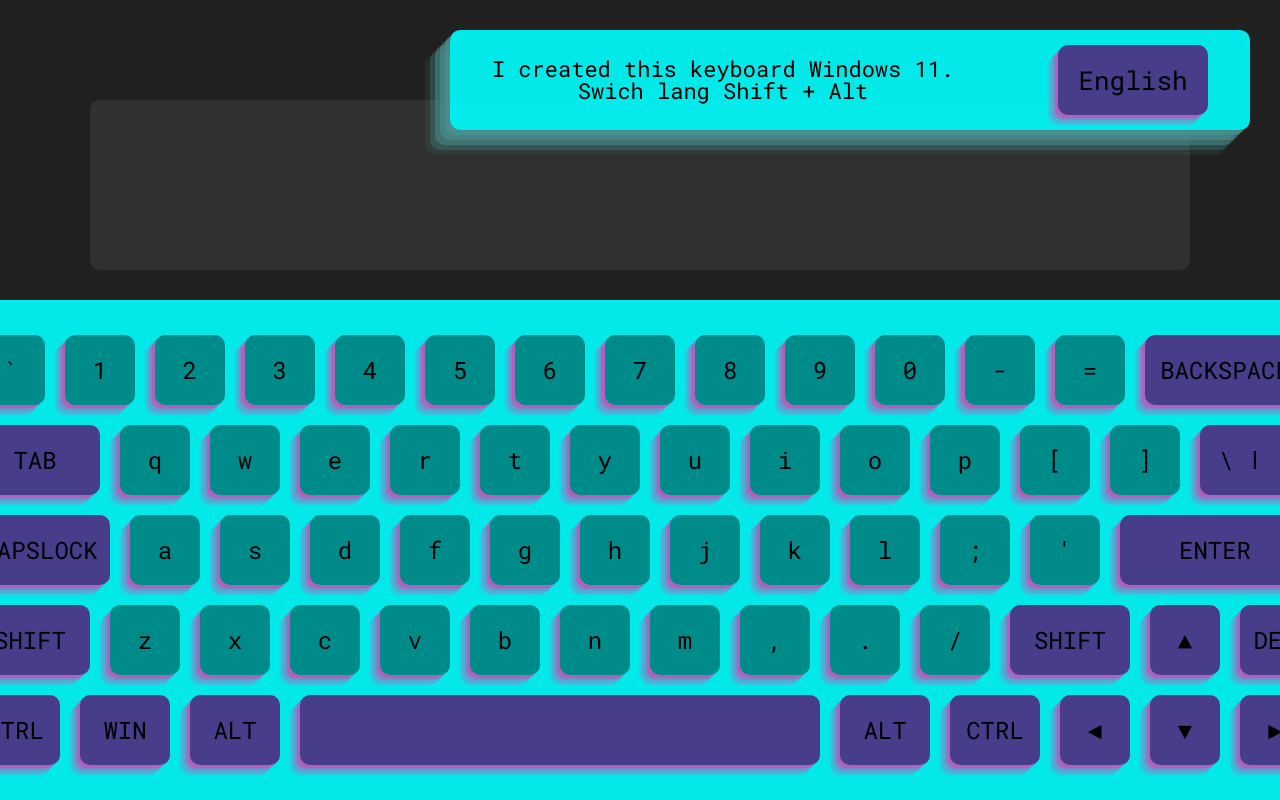
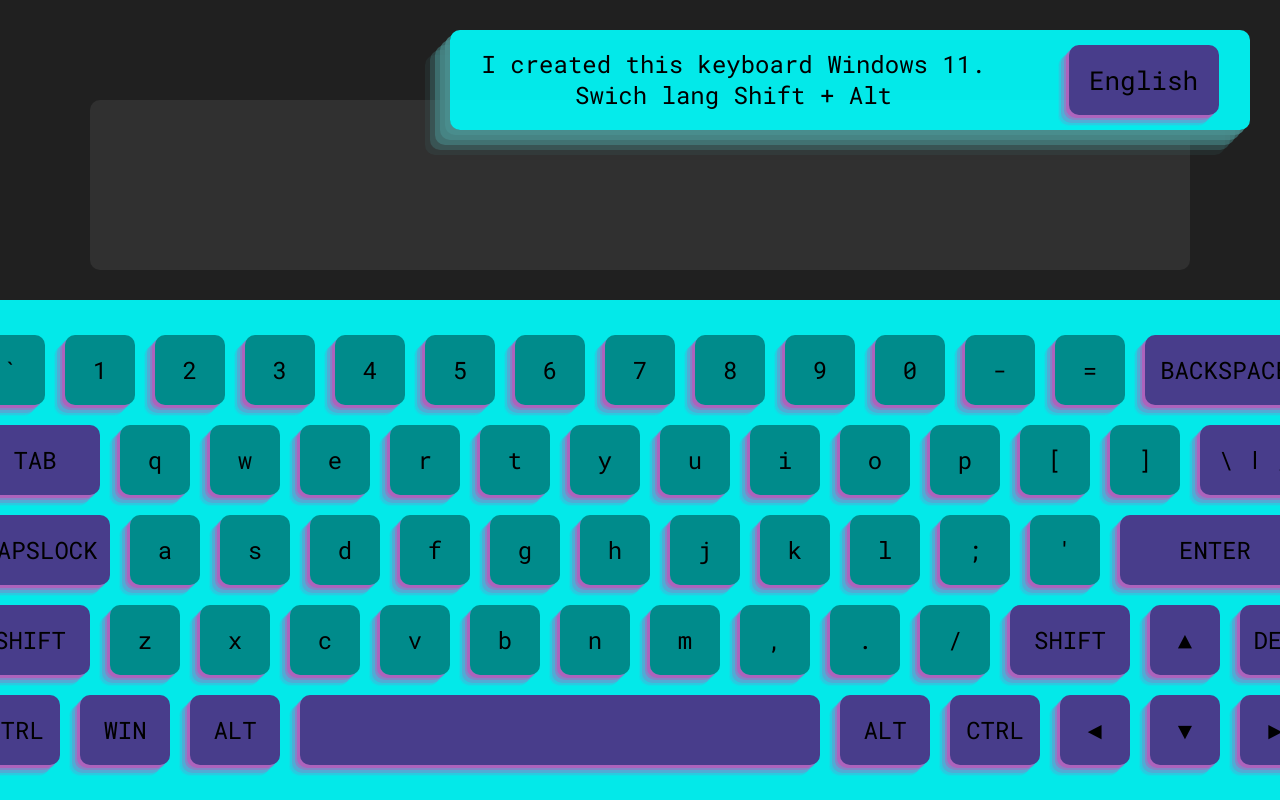
Before and after one commit to hell-llex/virtual-keyboard, a website: page keyboard/index.html in a window 1280 px wide. Shown: the top 800 px of the page. Drawn offline with Linux system fonts and the light colour scheme.

Commit message:
fix: info panel

```diff
--- a/keyboard/scss/style.scss
+++ b/keyboard/scss/style.scss
@@ -40,8 +40,8 @@ body {
 }
 .info-keyboard {
     font-family: 'Roboto Mono', monospace;
-    font-size: 22px;
-    line-height: 100%;
+    font-size: 24px;
+    line-height: 130%;
     text-align: center;
     color: black;
 }
@@ -64,7 +64,6 @@ body {
         box-shadow: rgba(240, 46, 170, 0.4) -2px 2px, rgba(240, 46, 170, 0.3) -4px 4px,
         rgba(240, 46, 170, 0.2) -6px 6px, rgba(240, 46, 170, 0.1) -8px 8px, rgba(240, 46, 170, 0.05) -9px 9px;
         transform: translateX(-3px) translateY(3px);
-        // transition: all 100ms ease-in-out;
     }
     p {
         font-family: 'Roboto Mono', monospace;
@@ -91,9 +90,6 @@ body {
     &::-webkit-scrollbar {
     width: 0;
     }
-    // &.non-focus {
-    //     border: 1px solid red;
-    // }
 }
 .keyboard {
     position: relative;
```
Also changed, not shown: keyboard/css/style.css, 1 other file.
